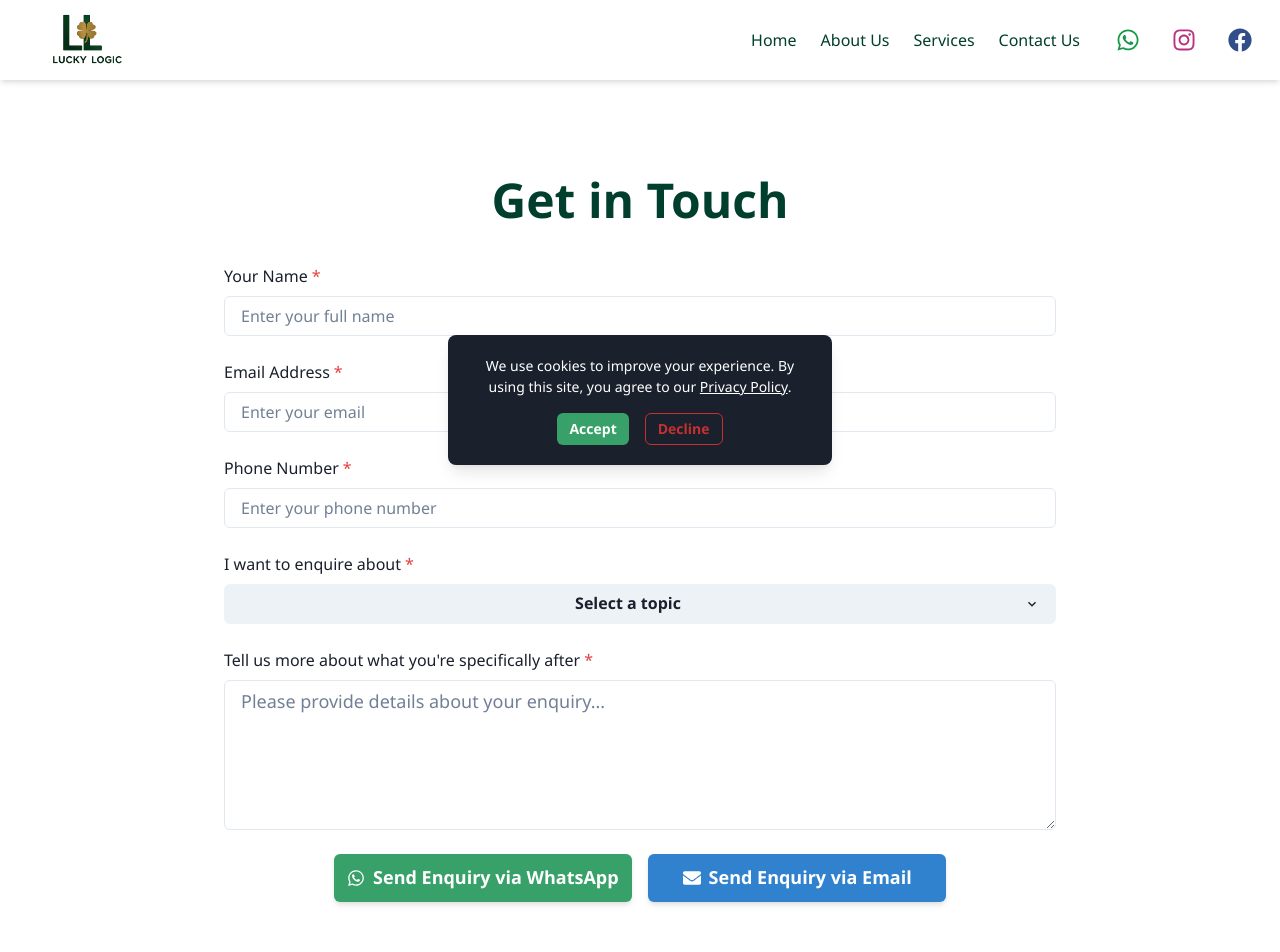
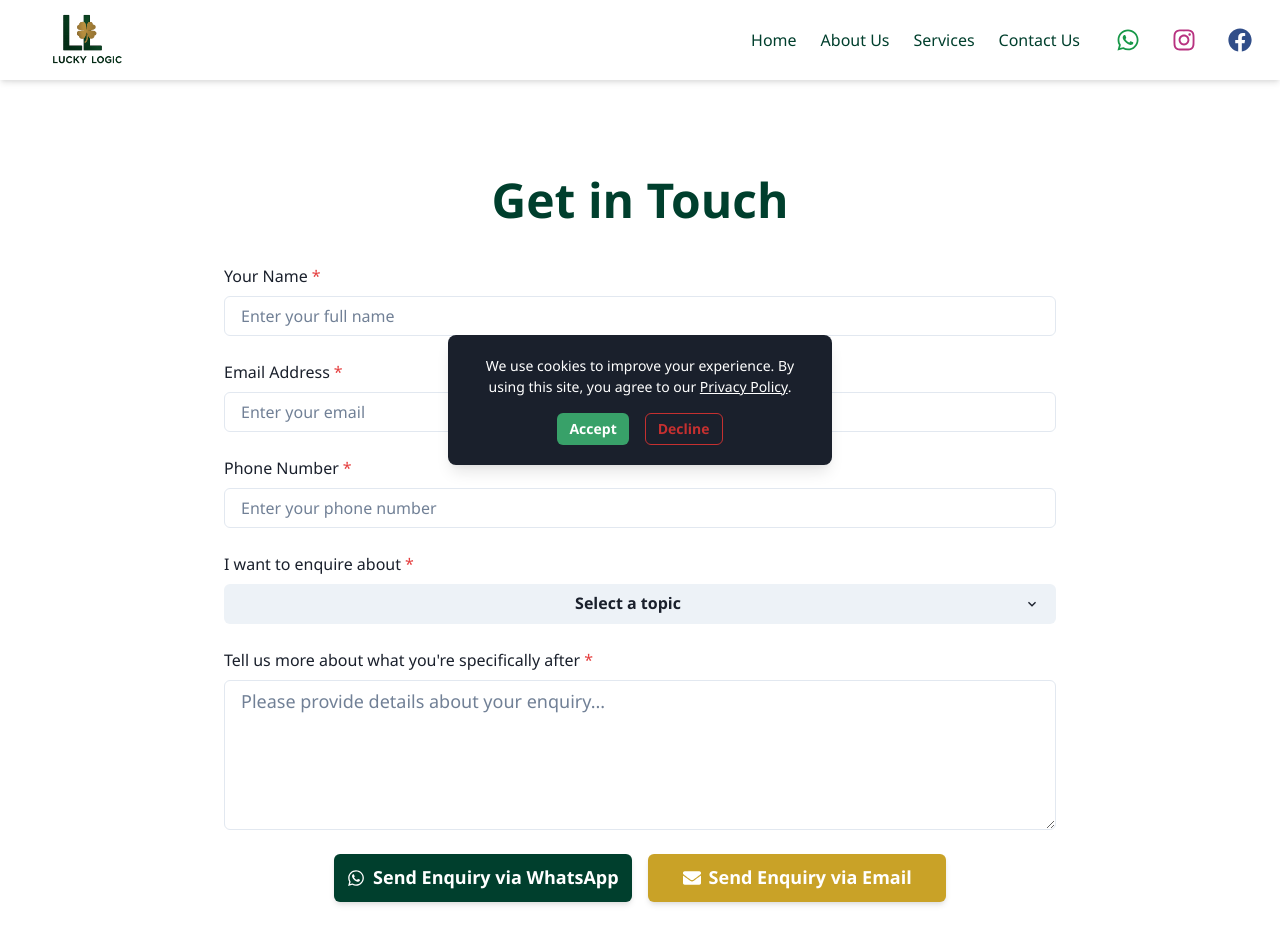
Before and after one commit to Neesonn/luckylogicit, a Next.js app: page /contact-us in a window 1280 px wide. Shown: the top 952 px of the page. Built offline with nearby package versions, Linux system fonts and the light colour scheme.

Commit message:
feat: Update WhatsApp button color to match footer

```diff
--- a/app/contact-us/page.tsx
+++ b/app/contact-us/page.tsx
@@ -228,11 +228,12 @@ ${messageText}
         <Button
           type="submit"
           size="lg"
-          colorScheme="green"
+          bg="brand.green"
+          color="white"
           width="full"
           leftIcon={<FaWhatsapp />}
           boxShadow="md"
-          _hover={{ boxShadow: 'lg', transform: 'translateY(-2px)' }}
+          _hover={{ bg: 'green.700', boxShadow: 'lg', transform: 'translateY(-2px)' }}
           transition="all 0.2s"
           mb={{ base: 4, md: 0 }}
         >
@@ -241,12 +242,13 @@ ${messageText}
         <Button
           type="button"
           size="lg"
-          colorScheme="blue"
+          bg="brand.gold"
+          color="white"
           width="full"
           leftIcon={<FaEnvelope />}
           onClick={handleEmailSubmit}
           boxShadow="md"
-          _hover={{ boxShadow: 'lg', transform: 'translateY(-2px)' }}
+          _hover={{ bg: '#b38d1c', boxShadow: 'lg', transform: 'translateY(-2px)' }}
           transition="all 0.2s"
         >
           Send Enquiry via Email
```
